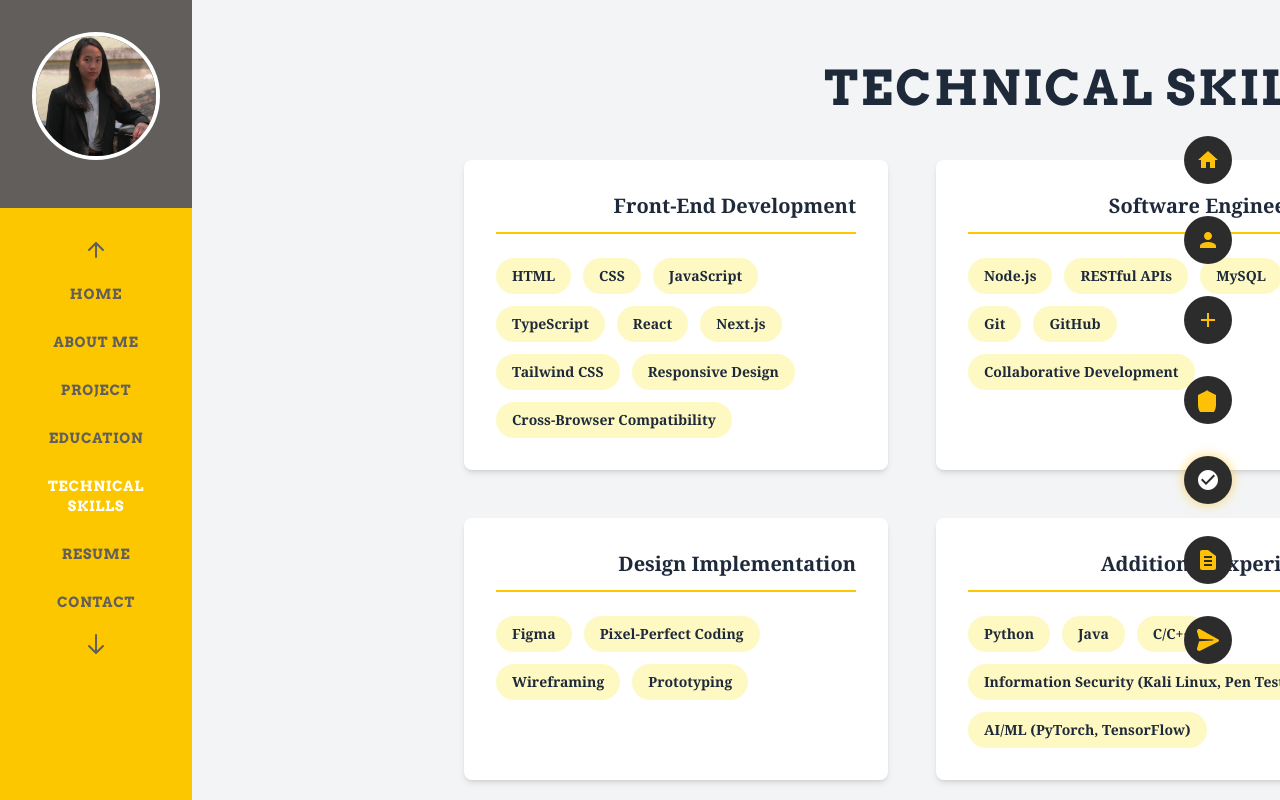
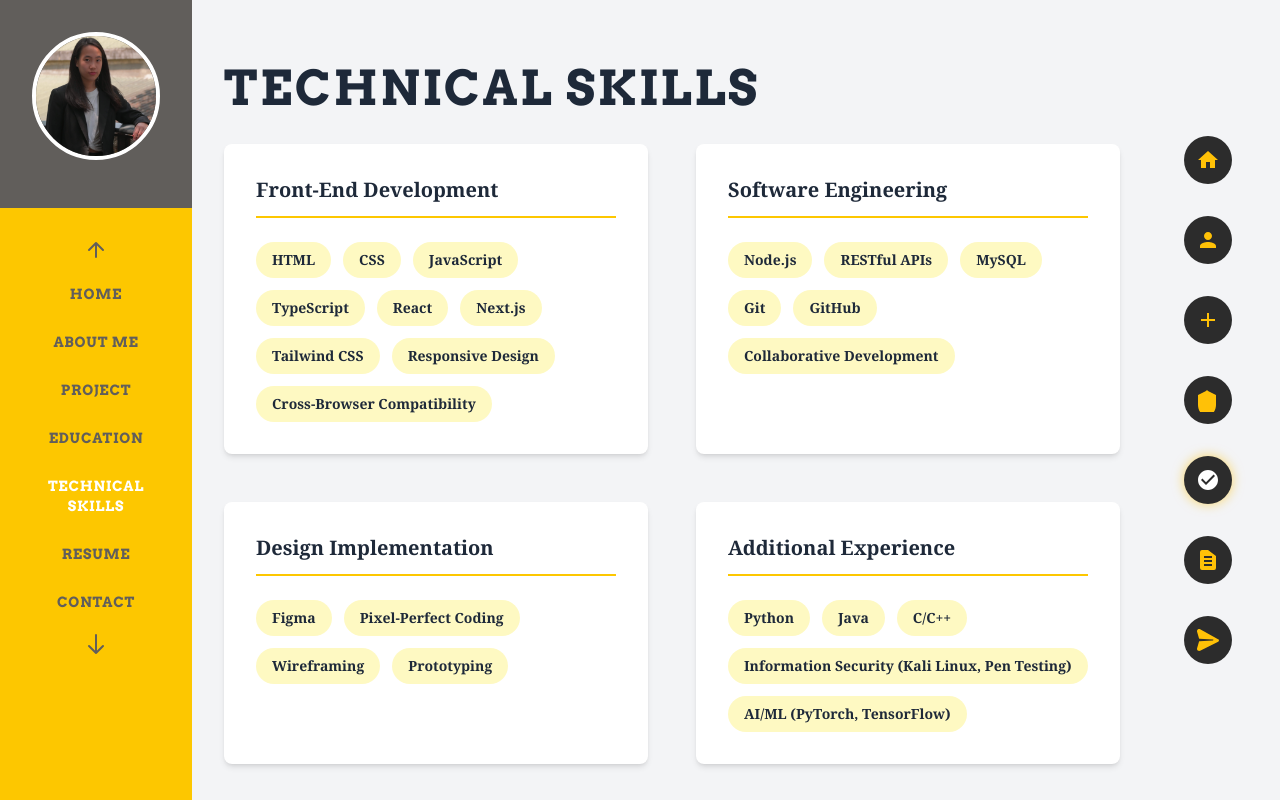
Before and after one commit to 911219fufu-tech/Personal-Website, a Next.js app: page /technical-skills in a window 1280 px wide. Shown: the top 800 px of the page. Built offline with nearby package versions, Linux system fonts and the light colour scheme.

Commit message:
update layout for Technical Skills page

```diff
--- a/app/about/page.tsx
+++ b/app/about/page.tsx
@@ -1,4 +1,6 @@
 // app/about/page.tsx
+import React from 'react';
+
 export const metadata = {
   title: "About - Joyce Fu",
   description: "About Joyce Fu",
--- a/app/technical-skills/page.tsx
+++ b/app/technical-skills/page.tsx
@@ -26,9 +26,9 @@ export default function TechnicalSkills() {
 
   return (
     <main className="w-full min-h-screen bg-gray-100 px-8 py-16">
-      <div className="max-w-4xl ml-auto mr-0">
-        <h2 className="text-5xl font-bold mb-12 text-gray-800 text-right" style={{ fontFamily: "'Arvo', serif", letterSpacing: '0.05em' }}>TECHNICAL SKILLS</h2>
-        <div className="grid md:grid-cols-2 gap-12 text-right">
+      <div className="max-w-6xl mx-auto">
+        <h2 className="text-5xl font-bold mb-8 text-gray-800" style={{ fontFamily: "'Arvo', serif", letterSpacing: '0.05em' }}>TECHNICAL SKILLS</h2>
+        <div className="max-w-4xl ml-0 space-y-0 grid md:grid-cols-2 gap-12">
           {skillCategories.map((category, index) => (
             <div key={index} className="bg-white p-8 rounded-lg shadow-md">
               <h3 className="text-xl font-bold text-gray-800 mb-6 pb-3 border-b-2 border-yellow-400">
```
